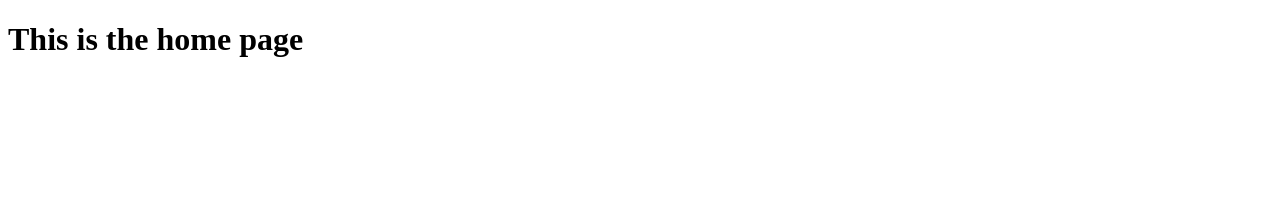
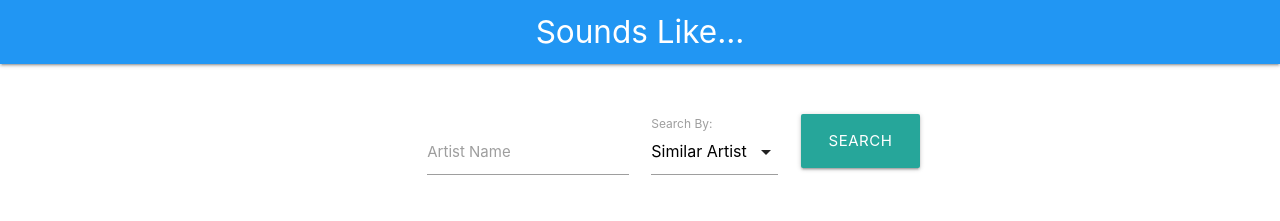
Before and after one commit to lwerner27/musicCurationApp, a plain HTML site: page pages/index.html in a window 1280 px wide. Drawn offline with nearby package versions, Linux system fonts and the light colour scheme.

Commit message:
added a style page and a route to server the style page

```diff
--- a/pages/index.html
+++ b/pages/index.html
@@ -6,10 +6,76 @@
         <meta name="viewport" content="width=device-width, initial-scale=1.0">
         <meta http-equiv="X-UA-Compatible" content="ie=edge">
         <title>Sounds Like</title>
+        <!-- Compiled and minified CSS -->
+        <link rel="stylesheet" href="https://cdnjs.cloudflare.com/ajax/libs/materialize/1.0.0-beta/css/materialize.min.css">
+        <!-- CSS Link -->
+        <link rel="stylesheet" href="./style.css">
     </head>
 
     <body>
-        <h1>This is the home page</h1>
+
+        <header>
+
+            <nav class="blue">
+                <div class="nav-wrapper">
+                    <a href="#" class="brand-logo center">Sounds Like...</a>
+                </div>
+            </nav>
+
+        </header>
+
+        <main>
+
+            <div class="container">
+                <div class="row">
+                    <form class="col s12 m12">
+                        <div class="row">
+
+                            <!-- Text Input Section -->
+                            <div class="input-field col s3 offset-s3">
+                                <input id="artist_name" type="text">
+                                <label for="artist_name">Artist Name</label>
+                            </div>
+
+                            <!-- Filter Choice Option -->
+                            <div class="input-field col s2">
+                                <select>
+                                    <option value="1">Similar Artist</option>
+                                    <option value="2">Genre</option>
+                                </select>
+                                <label>Search By:</label>
+                            </div>
+
+                            <!-- Search Button Colunn -->
+                            <div class="col s3">
+
+                                <a class="waves-effect waves-light btn-large">Search</a>
+
+                            </div>
+
+                        </div>
+                    </form>
+                </div>
+            </div>
+
+        </main>
+
+        <footer>
+
+        </footer>
+
+        <!-- JQuery Link -->
+        <script src="https://code.jquery.com/jquery-3.3.1.min.js" integrity="sha256-FgpCb/KJQlLNfOu91ta32o/NMZxltwRo8QtmkMRdAu8=" crossorigin="anonymous"></script>
+
+        <!-- Compiled and minified JavaScript -->
+        <script src="https://cdnjs.cloudflare.com/ajax/libs/materialize/1.0.0-beta/js/materialize.min.js"></script>
+
+        <!-- Script -->
+        <script>
+
+            $('select').formSelect();
+
+        </script>
     </body>
 
 </html>
--- /dev/null
+++ b/pages/style.css
@@ -0,0 +1,19 @@
+/* ===================================================== */
+/* Tags */
+/* ===================================================== */
+body {
+    margin: 0;
+    padding: 0;
+}
+
+main {
+    margin-top: 50px;
+}
+
+/* ===================================================== */
+/* Classes */
+/* ===================================================== */
+
+/* ===================================================== */
+/* IDs */
+/* ===================================================== */
--- a/server.js
+++ b/server.js
@@ -18,6 +18,11 @@ app.get("/", (req, res) => {
     res.sendFile(path.join(__dirname, "pages/index.html"))
 })
 
+app.get("/style.css", (req, res) => {
+    res.sendFile(path.join(__dirname, "pages/style.css"))
+})
+
+//Starts Server
 app.listen(PORT, () => {
     console.log(`App listening on port: ${PORT}`)
 })
```
